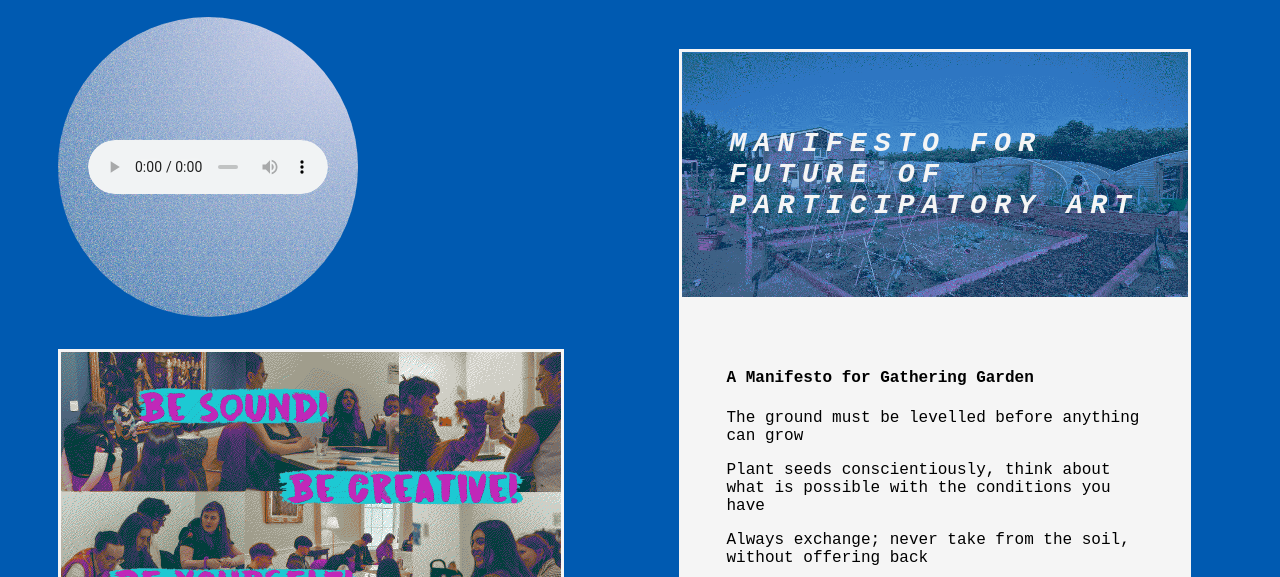
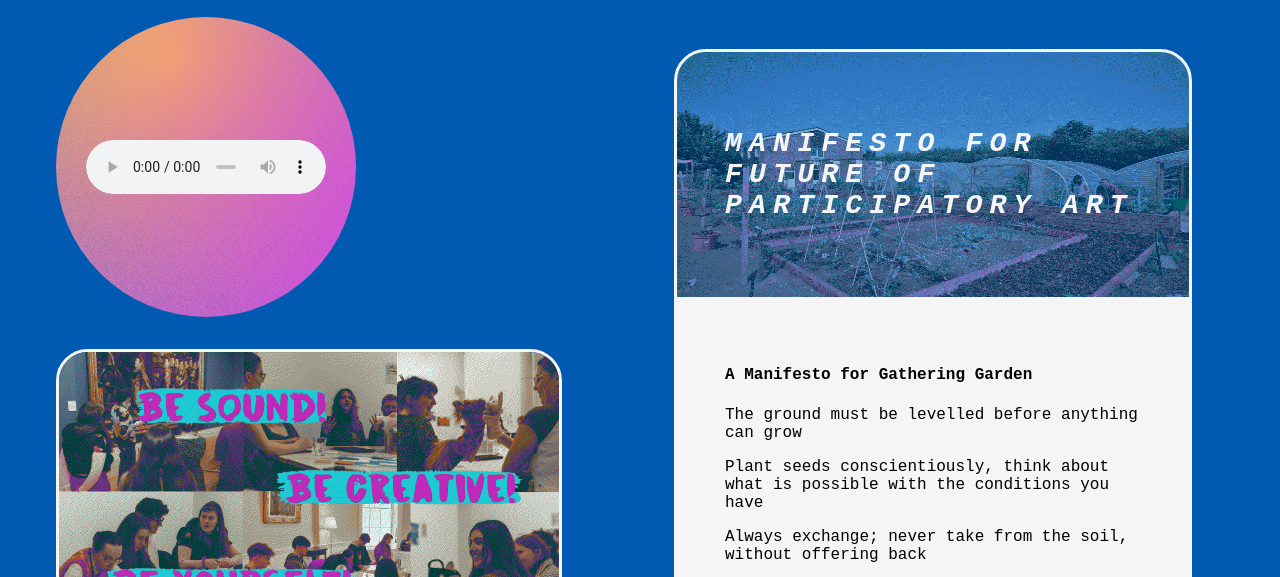
Before and after one commit to Harriethw/gathering-garden, a plain HTML site: page pollinate.html in a window 1280 px wide. Shown: the part 366-943 px from the top of the page. Drawn offline with Linux system fonts and the light colour scheme; a web font is replaced by a local one.

Commit message:
round all the corners

```diff
--- a/nav.css
+++ b/nav.css
@@ -77,6 +77,7 @@ body {
       rgba(255, 255, 0, 0.488)
     ),
     url(./noise.svg);
+  transition: background-color 600ms ease-in-out;
 }
 
 .node__wrapper:hover .node__wave {
--- a/style.css
+++ b/style.css
@@ -11,9 +11,14 @@ audio {
 .audio__wrapper {
   background-color: whitesmoke;
   background: radial-gradient(
-      circle at 96% -4%,
-      rgb(217, 217, 239),
-      rgba(89, 28, 255, 0)
+      circle at 150% 89%,
+      rgba(225, 65, 232, 1),
+      rgba(236, 69, 228, 0.37)
+    ),
+    radial-gradient(
+      circle at 38% 13%,
+      rgba(255, 255, 0, 1),
+      rgba(255, 255, 0, 0)
     ),
     url(./noise.svg);
   height: 300px;
@@ -98,8 +103,11 @@ h2 {
 }
 
 .image__wrapper {
+  display: flex;
   margin-top: 2em;
+  overflow: hidden;
   border: whitesmoke solid;
+  border-radius: 2em;
 }
 
 .image__wrapper img {
@@ -118,7 +126,10 @@ main {
 }
 
 .text__wrapper {
+  border: solid whitesmoke;
+  border-radius: 2em;
   max-width: 40vw;
+  overflow: hidden;
   display: flex;
   flex-direction: column;
   margin: 2em;
@@ -141,7 +152,6 @@ main {
   font-size: x-large;
   font-style: italic;
   font-weight: bold;
-  border: solid whitesmoke;
   padding: 2em;
   position: relative;
   overflow: clip;
```
